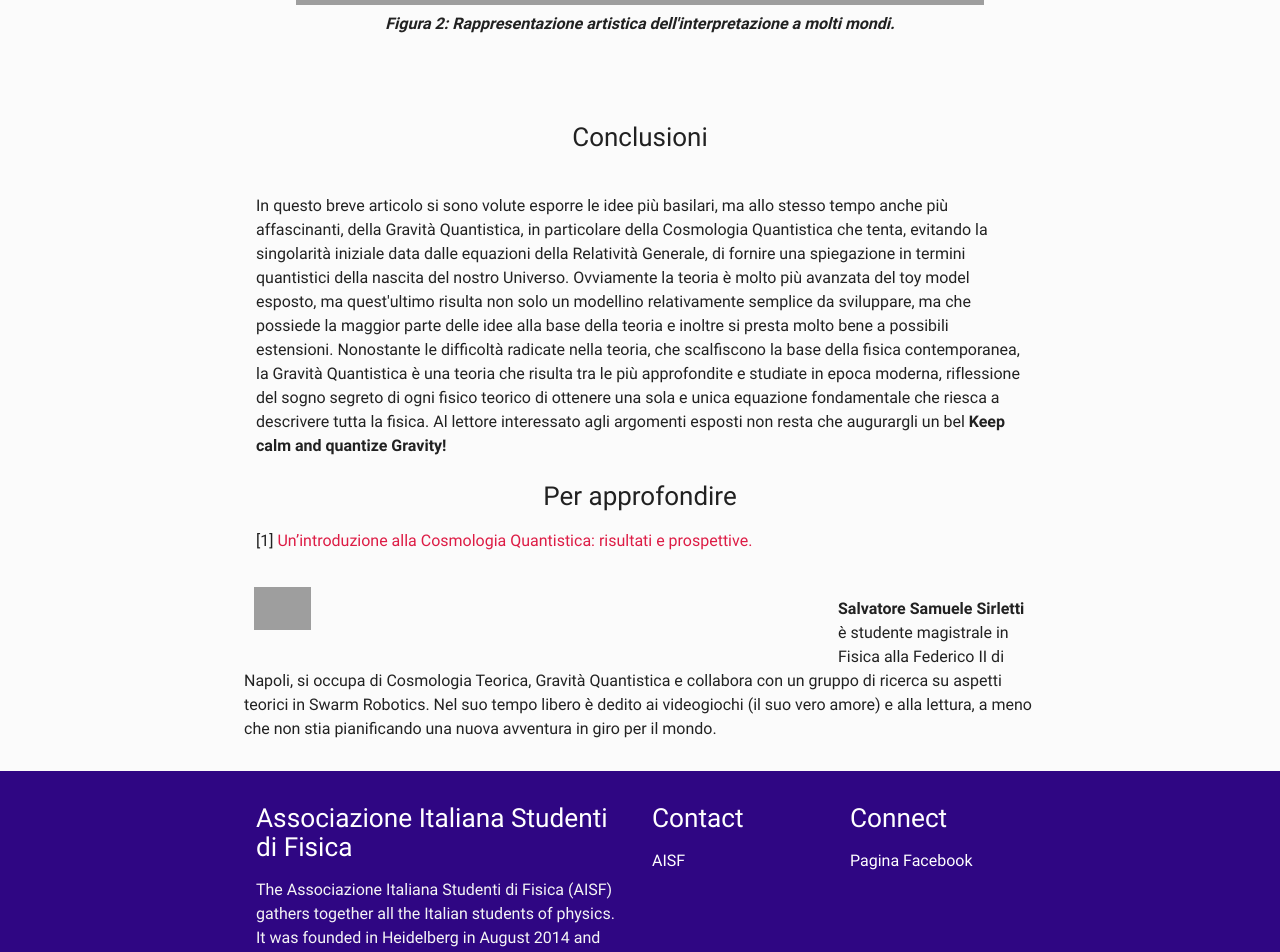
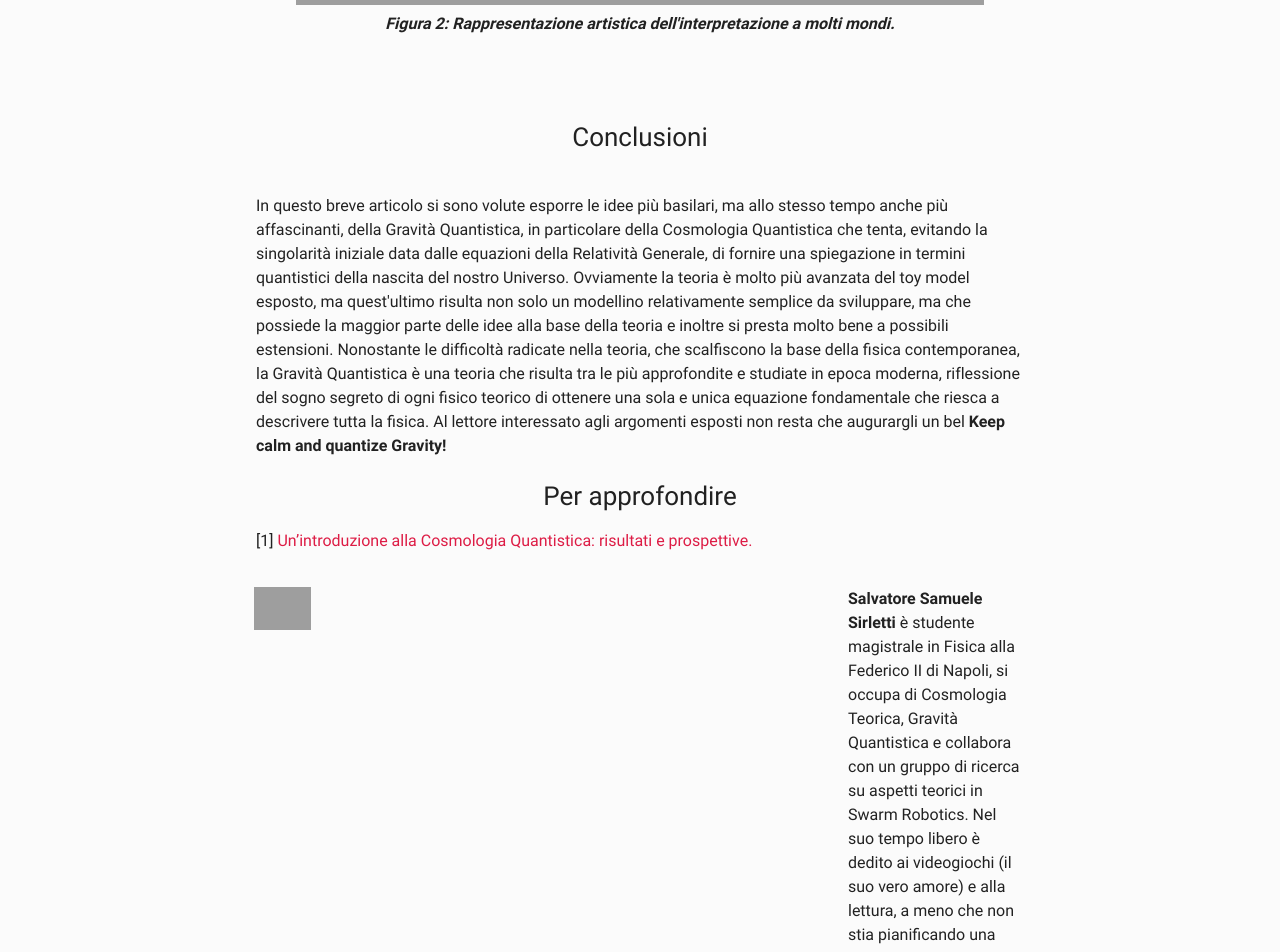
Before and after one commit to ai-sf/aisf_perugia, a Jekyll site: the page built from ArticoliHTML/quantum.md, in a window 1280 px wide. Shown: the part 5448-6400 px from the top of the page. Built offline with Jekyll 4.4.1, drawn with Linux system fonts in a browser that asks for light colours; nearby versions of some CDN libraries; formulas are drawn with MathJax 3; grey boxes are pictures that could not be loaded.

Commit message:
Update quantum.md

```diff
--- a/ArticoliHTML/quantum.md
+++ b/ArticoliHTML/quantum.md
@@ -144,7 +144,7 @@ In questo breve articolo si sono volute esporre le idee più basilari, ma allo s
 </div>
   <div class="column right">
 
-  </div>
+
       <b>Salvatore Samuele Sirletti</b> è studente magistrale in Fisica alla Federico II di Napoli, si occupa di Cosmologia Teorica, Gravità Quantistica e collabora con un gruppo di ricerca su aspetti teorici in Swarm Robotics. Nel suo tempo libero è dedito ai videogiochi (il suo vero amore) e alla lettura, a meno che non stia pianificando una nuova avventura in giro per il mondo.
-
 </div>
+</div>
```
